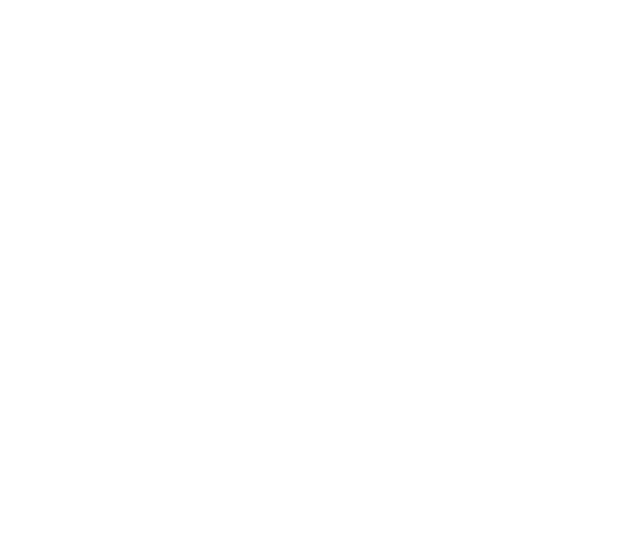
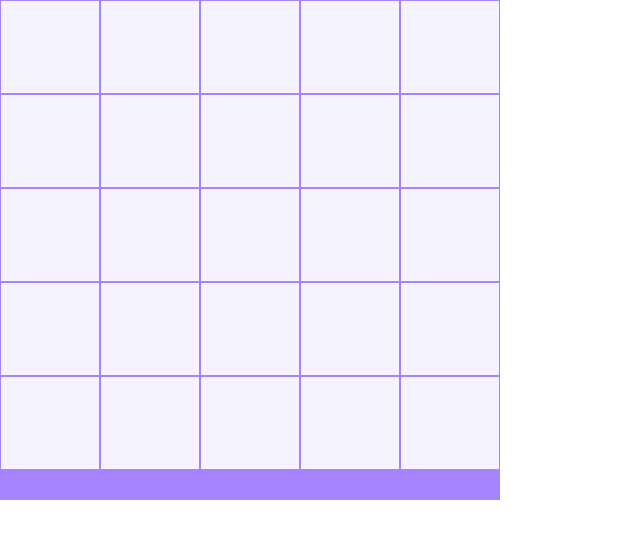
Before and after one commit to FalloutCS/voedselBosApp, a SvelteKit app: page /builder in a window 1280 px wide. Shown: the top 538 px of the page, without its empty margins (0-640 px from the left). Built offline with nearby package versions, Linux system fonts and the light colour scheme.

Commit message:
added bits-ui, types.ts file, and started with grid

```diff
--- a/package.json
+++ b/package.json
@@ -21,5 +21,8 @@
 		"tailwindcss": "^4.1.14",
 		"typescript": "^5.9.3",
 		"vite": "^7.1.10"
+	},
+	"dependencies": {
+		"bits-ui": "^2.14.3"
 	}
 }
--- a/src/app.html
+++ b/src/app.html
@@ -5,7 +5,7 @@
 		<meta name="viewport" content="width=device-width, initial-scale=1" />
 		%sveltekit.head%
 	</head>
-	<body data-sveltekit-preload-data="hover" class="">
+	<body data-sveltekit-preload-data="hover">
 		<div style="display: contents">%sveltekit.body%</div>
 	</body>
 </html>
--- /dev/null
+++ b/src/lib/types.ts
@@ -0,0 +1,14 @@
+    type cell = {
+        isPopulated: Boolean;
+        plant: plant | undefined;
+    };
+    type plant = {
+        name: string;
+        img: string;
+        windResistance:
+            | "No Wind"
+            | "Medium Wind"
+            | "Strong Wind"
+            | "Storm Wind";
+    };
+    type voedselbos = cell[];
--- a/src/routes/builder/+page.svelte
+++ b/src/routes/builder/+page.svelte
@@ -1,5 +1,26 @@
 <script lang="ts">
-    import type { PageProps } from './$types';
+    import type { PageProps } from "./$types";
+    import Are from "./components/Are.svelte";
+    let { data }: PageProps = $props();
 
-    let { data }: PageProps = $props();
+    let mijnVoedselbos: voedselbos = $state([])
+
+    let cells = 100
+
+    for (let index = 0; index < cells; index++) {
+        mijnVoedselbos.push({isPopulated: false, plant: undefined})
+    }
+
+
+    $inspect(mijnVoedselbos)
+
 </script>
+
+
+
+<div class="bg-violet-50 h-[500px] w-[500px] grid grid-cols-5 grid-rows-5">
+    <!-- svelte props in typescript? -->
+    {#each mijnVoedselbos as grid}
+        <Are  />
+    {/each}
+</div>
--- /dev/null
+++ b/src/routes/builder/components/Are.svelte
@@ -0,0 +1,8 @@
+<script lang="ts">
+
+</script>
+
+
+<div class="border border-violet-400">
+
+</div>
```
Also changed, not shown: 1 other file (tests, documents, lock files or other folders).
